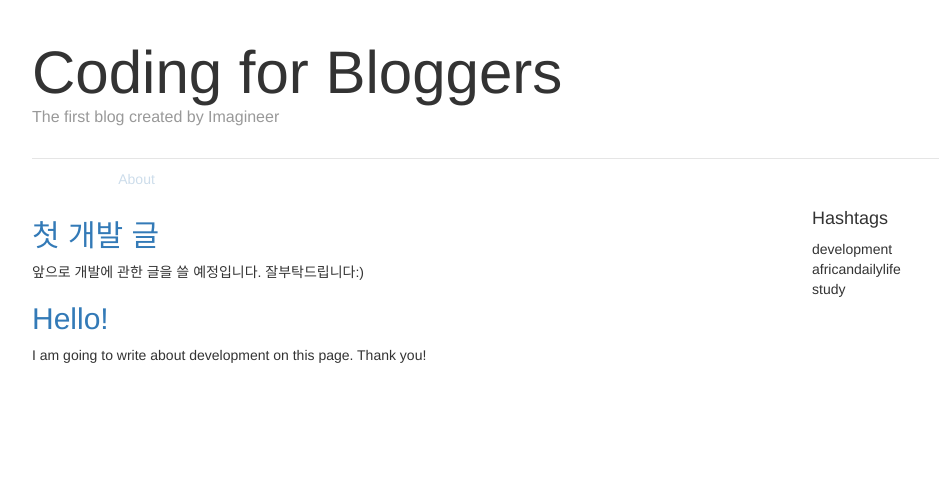
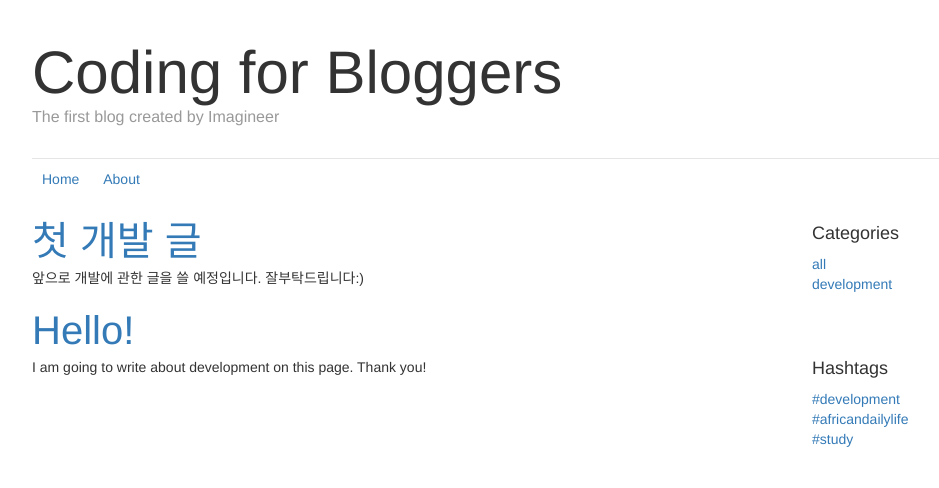
Before and after one commit to Miniminis/CodingForBloggers, a Django app: page /?category=dv in a window 1280 px wide. Shown: the top 488 px of the page, without its empty margins (38-977 px from the left). Run offline with Django 3.2, Linux system fonts and the light colour scheme; data comes from the database, SQL or seed files in the repository; both versions use the stored data as it was after the commit; some libraries are stand-ins or nearby versions.

Commit message:
Edited html and added category and hashtag

```diff
--- a/src/Static/css/base.css
+++ b/src/Static/css/base.css
@@ -41,5 +41,19 @@
     display: inline-block;
     padding: 10px;
     font-weight: 500;
-    color: #cdddeb;
 }
+
+.blog-post-title {
+    margin-bottom: 5px;
+    font-size: 40px;
+}
+
+.sidebar-module {
+    padding: 15px;
+    margin: 0 -15px 15px;
+}
+
+.list-unstyled {
+    padding-left: 0;
+    list-style: none;
+}
--- a/src/Templates/index.html
+++ b/src/Templates/index.html
@@ -5,7 +5,9 @@
           <h1 class="blog-title">Coding for Bloggers</h1>
           <p class="lead blog-description">The first blog created by Imagineer</p>
   </header>
+</div>
 {% include "navbar.html" %}
+<div class = "container">
   <div class="row">
         <div class="col-md-8 blog-main">
           <div class="blog-post">
@@ -20,11 +22,20 @@
           </div><!-- /.blog-post -->
         </div>
         <aside class="col-md-4 blog-sidebar">
-          <div class="p-3">
-            <h4 class="font-italic">Hashtags</h4>
-            <ol class="list-unstyled mb-0">
+          <div class="sidebar-module">
+            <h4>Categories</h4>
+            <ol class="list-unstyled">
+              <li><a href="/">all</a></li>
+              {% for alias, category in category_list %}
+              <li><a href="/?category={{alias}}">{{category}}</a></li>
+              {% endfor %}
+            </ol>
+          </div>
+          <div class="sidebar-module">
+            <h4>Hashtags</h4>
+            <ol class="list-unstyled">
               {% for hashtag in hashtag_list %}
-              <li>{{hashtag}}</li>
+              <li><a href="/?hashtag={{hashtag.name}}"">#{{hashtag}}</a></li>
               {% endfor %}
             </ol>
           </div>
--- a/src/Templates/navbar.html
+++ b/src/Templates/navbar.html
@@ -1,7 +1,7 @@
 <div class="blot-masthead">
   <div class ="container">
       <nav class="blog-nav">
-        <a class="blog-nav-item active" href="#">Home</a>
+        <a class="blog-nav-item" href="#">Home</a>
         <a class="blog-nav-item" href="#">About</a>
       </nav>
   </div>
--- a/src/feed/models.py
+++ b/src/feed/models.py
@@ -1,6 +1,11 @@
 from django.db import models
 
-# Create your models here.
+class HashTag(models.Model):
+    name = models.CharField(max_length=50)
+
+    def __str__(self):
+        return self.name
+
 class Article(models.Model):
     DEVELOPMENT = "dv"
     PERSONAL = "ps"
@@ -16,6 +21,8 @@ class Article(models.Model):
         default=DEVELOPMENT,
     )
 
+    hashtag = models.ManyToManyField(HashTag)
+
     def __str__(self):
         return self.title
 
@@ -27,8 +34,7 @@ class Comment(models.Model):
     def __str__(self):
         return "{}에 대한 댓글: {}" .format(self.article.title, self.content)
 
-class HashTag(models.Model):
-    name = models.CharField(max_length=50)
-
-    def __str__(self):
-        return self.name
+# Table을 하나 더 만드는 방법
+# class ArticlehasHashTag(models.Model):
+#     article = models.ForeignKey(Article)
+#     hashtag = models.ForeignKey(HashTag)
--- a/src/feed/urls.py
+++ b/src/feed/urls.py
@@ -4,6 +4,6 @@ from . import views
 
 urlpatterns = [
      url(r'^$', views.index, name='index'),
-     url(r'^(?P<article_id>[0-9]+)$', views.detail, name='index'),
+     url(r'^(?P<article_id>[0-9]+)/$', views.detail, name='index'),
      # url(r'^$', views.about, name='index'),
 ]
--- a/src/feed/views.py
+++ b/src/feed/views.py
@@ -6,9 +6,26 @@ def index(request):
     article_list = Article.objects.all()
     hashtag_list = HashTag.objects.all()
 
+    # GET & POST
+    category = request.GET.get("category")
+    hashtag = request.GET.get("hashtag")
+
+    if not category and not hashtag:
+        article_list = Article.objects.all()
+    elif category:
+        article_list = Article.objects.filter(category=category)
+    else:
+        article_list = Article.objects.filter(hashtag__name=hashtag)
+
+    category_list = set([
+        (article.category, article.get_category_display())
+        for article in article_list
+    ])
+
     ctx = {
         "article_list" : article_list,
         "hashtag_list" : hashtag_list,
+        "category_list" : category_list,
     }
     return render(request, "index.html", ctx)
 
```
Also changed, not shown: src/Templates/details.html (+6 -22 lines), src/db.sqlite3, src/feed/migrations/0002_article_hashtag.py (added).
